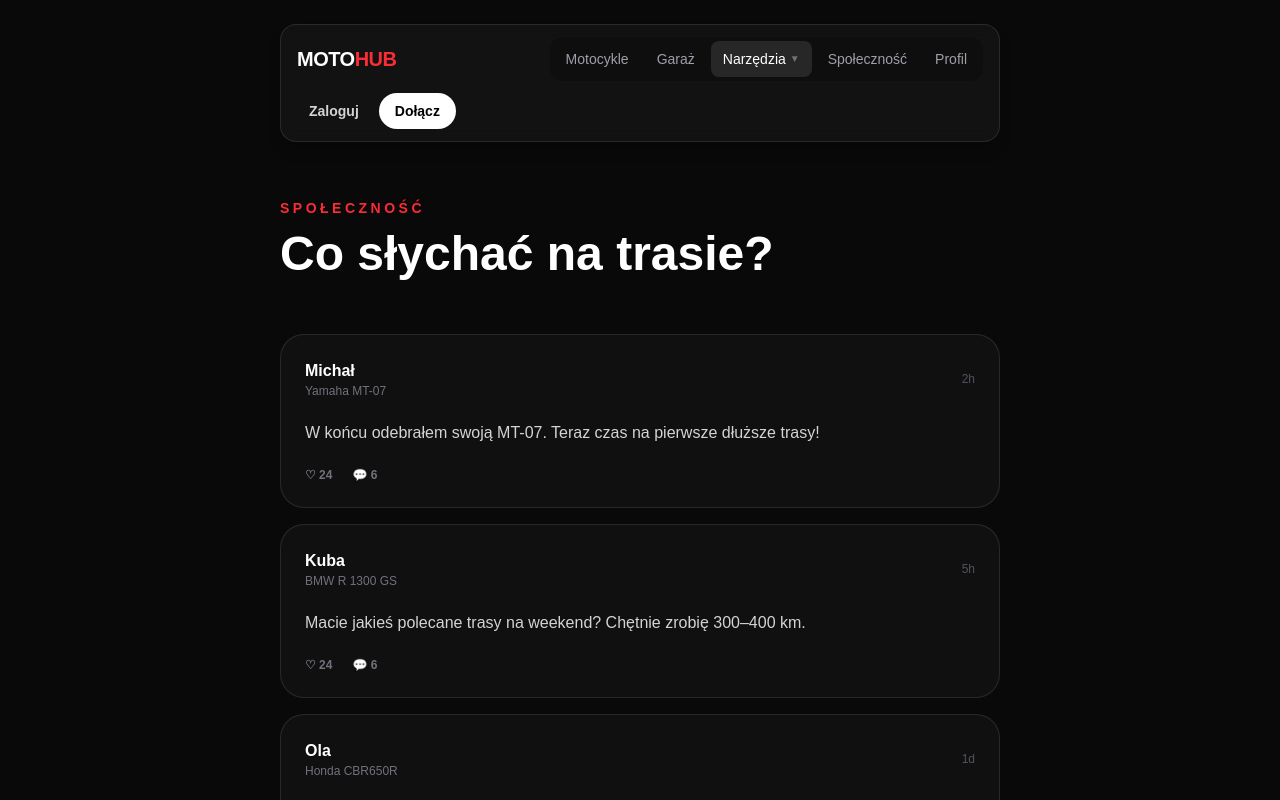
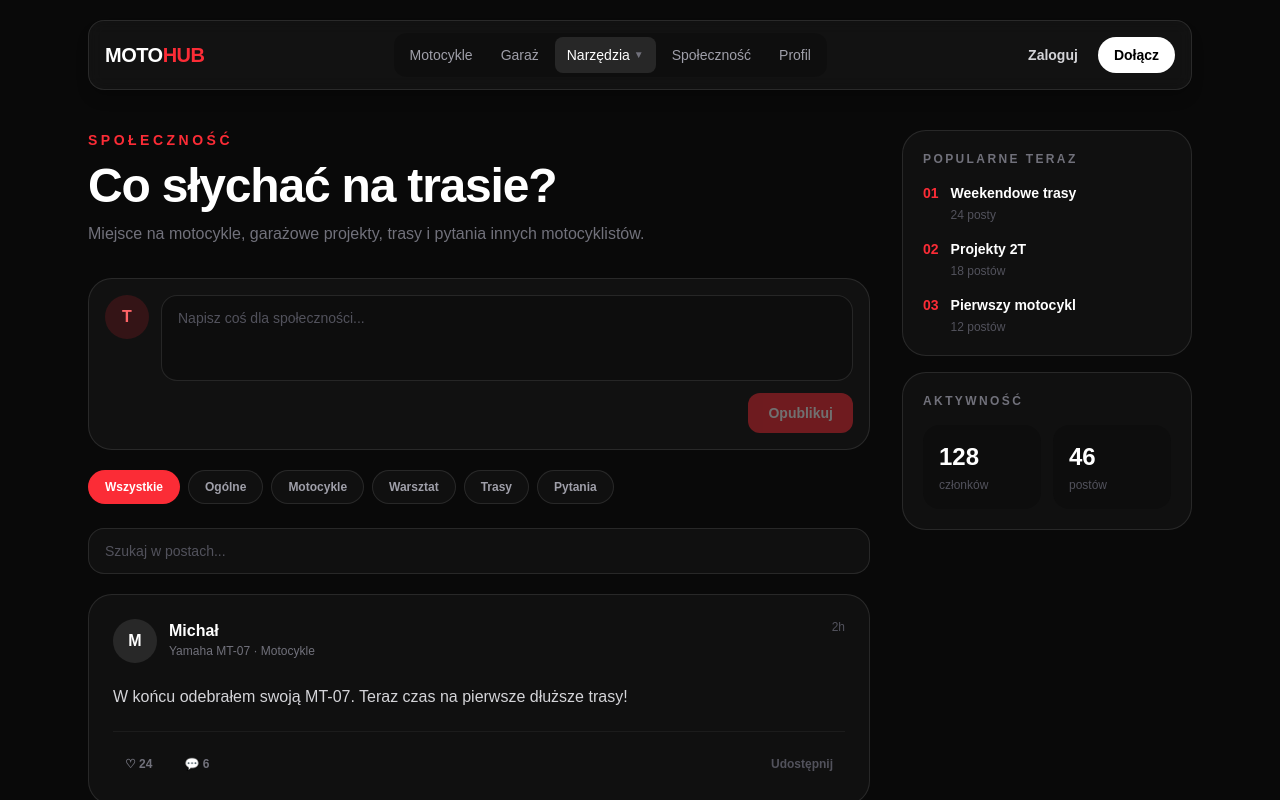
Before and after one commit to maker599/Motohub, a Next.js app: page /spolecznosc in a window 1280 px wide. Shown: the top 800 px of the page. Built offline with nearby package versions, Linux system fonts and the light colour scheme; no server answers.

Commit message:
Redesign community page

```diff
--- a/app/spolecznosc/page.tsx
+++ b/app/spolecznosc/page.tsx
@@ -1,6 +1,176 @@
-import Link from "next/link";
+"use client";
+
+import { useMemo, useState } from "react";
 import SiteNav from "../SiteNav";
 
-const posts=[["Michał","Yamaha MT-07","W końcu odebrałem swoją MT-07. Teraz czas na pierwsze dłuższe trasy!","2h"],["Kuba","BMW R 1300 GS","Macie jakieś polecane trasy na weekend? Chętnie zrobię 300–400 km.","5h"],["Ola","Honda CBR650R","Pierwszy sezon i coraz bardziej rozumiem, dlaczego wszyscy mówią, że jazda uzależnia.","1d"]];
+type Post = {
+  id: number;
+  name: string;
+  initials: string;
+  bike: string;
+  category: string;
+  text: string;
+  time: string;
+  likes: number;
+  comments: number;
+  liked?: boolean;
+};
 
-export default function CommunityPage(){return <main className="min-h-screen bg-[#090909] text-white"><div className="mx-auto max-w-3xl px-6 py-6"><SiteNav /><header className="py-14"><p className="text-sm font-bold uppercase tracking-[.25em] text-red-500">Społeczność</p><h1 className="mt-3 text-5xl font-black">Co słychać na trasie?</h1></header><div className="space-y-4">{posts.map(([name,bike,text,time])=><article key={name} className="rounded-3xl border border-white/10 bg-white/[.03] p-6"><div className="flex items-center justify-between"><div><p className="font-bold">{name}</p><p className="text-xs text-zinc-500">{bike}</p></div><span className="text-xs text-zinc-600">{time}</span></div><p className="mt-5 leading-7 text-zinc-300">{text}</p><div className="mt-5 flex gap-5 text-xs font-bold text-zinc-500"><span>♡ 24</span><span>💬 6</span></div></article>)}</div></div></main>}
+const initialPosts: Post[] = [
+  { id: 1, name: "Michał", initials: "M", bike: "Yamaha MT-07", category: "Motocykle", text: "W końcu odebrałem swoją MT-07. Teraz czas na pierwsze dłuższe trasy!", time: "2h", likes: 24, comments: 6 },
+  { id: 2, name: "Kuba", initials: "K", bike: "BMW R 1300 GS", category: "Trasy", text: "Macie jakieś polecane trasy na weekend? Chętnie zrobię 300–400 km.", time: "5h", likes: 18, comments: 9 },
+  { id: 3, name: "Ola", initials: "O", bike: "Honda CBR650R", category: "Ogólne", text: "Pierwszy sezon i coraz bardziej rozumiem, dlaczego wszyscy mówią, że jazda uzależnia.", time: "1d", likes: 31, comments: 12 },
+  { id: 4, name: "Bartek", initials: "B", bike: "KTM 300 EXC", category: "Warsztat", text: "Mały update z garażu — motocykl po serwisie i w końcu gotowy na sezon.", time: "1d", likes: 15, comments: 4 },
+];
+
+const categories = ["Wszystkie", "Ogólne", "Motocykle", "Warsztat", "Trasy", "Pytania"];
+
+export default function CommunityPage() {
+  const [posts, setPosts] = useState(initialPosts);
+  const [category, setCategory] = useState("Wszystkie");
+  const [query, setQuery] = useState("");
+  const [draft, setDraft] = useState("");
+
+  const visiblePosts = useMemo(() => {
+    const q = query.trim().toLowerCase();
+    return posts.filter((post) => {
+      const matchesCategory = category === "Wszystkie" || post.category === category;
+      const matchesQuery = !q || [post.name, post.bike, post.text, post.category].some((value) => value.toLowerCase().includes(q));
+      return matchesCategory && matchesQuery;
+    });
+  }, [posts, category, query]);
+
+  function toggleLike(id: number) {
+    setPosts((current) => current.map((post) => post.id === id
+      ? { ...post, liked: !post.liked, likes: post.likes + (post.liked ? -1 : 1) }
+      : post));
+  }
+
+  function addPost(event: React.FormEvent) {
+    event.preventDefault();
+    const text = draft.trim();
+    if (!text) return;
+    setPosts((current) => [{
+      id: Date.now(),
+      name: "Ty",
+      initials: "T",
+      bike: "Twój motocykl",
+      category: "Ogólne",
+      text,
+      time: "teraz",
+      likes: 0,
+      comments: 0,
+    }, ...current]);
+    setDraft("");
+  }
+
+  return (
+    <main className="min-h-screen bg-[#090909] text-white">
+      <div className="mx-auto max-w-6xl px-4 py-5 sm:px-6">
+        <SiteNav />
+
+        <section className="grid gap-8 py-10 lg:grid-cols-[minmax(0,1fr)_290px]">
+          <div>
+            <div className="mb-8">
+              <p className="text-sm font-bold uppercase tracking-[.25em] text-red-500">Społeczność</p>
+              <h1 className="mt-3 text-4xl font-black tracking-tight sm:text-5xl">Co słychać na trasie?</h1>
+              <p className="mt-3 max-w-2xl text-zinc-500">Miejsce na motocykle, garażowe projekty, trasy i pytania innych motocyklistów.</p>
+            </div>
+
+            <form onSubmit={addPost} className="mb-5 rounded-3xl border border-white/10 bg-white/[.035] p-4">
+              <div className="flex gap-3">
+                <div className="grid h-11 w-11 shrink-0 place-items-center rounded-full bg-red-500/15 font-black text-red-400">T</div>
+                <textarea
+                  value={draft}
+                  onChange={(event) => setDraft(event.target.value)}
+                  placeholder="Napisz coś dla społeczności..."
+                  rows={3}
+                  className="min-w-0 flex-1 resize-none rounded-2xl border border-white/10 bg-black/20 px-4 py-3 text-sm text-white outline-none placeholder:text-zinc-600 focus:border-red-500/50"
+                />
+              </div>
+              <div className="mt-3 flex items-center justify-end">
+                <button type="submit" disabled={!draft.trim()} className="rounded-xl bg-red-500 px-5 py-2.5 text-sm font-bold text-white transition hover:bg-red-400 disabled:cursor-not-allowed disabled:opacity-40">Opublikuj</button>
+              </div>
+            </form>
+
+            <div className="mb-5 flex gap-2 overflow-x-auto pb-1">
+              {categories.map((item) => (
+                <button
+                  key={item}
+                  type="button"
+                  onClick={() => setCategory(item)}
+                  className={`shrink-0 rounded-full border px-4 py-2 text-xs font-bold transition ${category === item ? "border-red-500/40 bg-red-500 text-white" : "border-white/10 bg-white/[.03] text-zinc-400 hover:bg-white/[.07] hover:text-white"}`}
+                >
+                  {item}
+                </button>
+              ))}
+            </div>
+
+            <div className="mb-5">
+              <input
+                value={query}
+                onChange={(event) => setQuery(event.target.value)}
+                placeholder="Szukaj w postach..."
+                className="w-full rounded-2xl border border-white/10 bg-white/[.03] px-4 py-3 text-sm text-white outline-none placeholder:text-zinc-600 focus:border-red-500/50"
+              />
+            </div>
+
+            <div className="space-y-4">
+              {visiblePosts.map((post) => (
+                <article key={post.id} className="rounded-3xl border border-white/10 bg-white/[.03] p-5 transition hover:border-white/15 sm:p-6">
+                  <div className="flex items-start justify-between gap-4">
+                    <div className="flex min-w-0 gap-3">
+                      <div className="grid h-11 w-11 shrink-0 place-items-center rounded-full bg-white/10 font-black">{post.initials}</div>
+                      <div className="min-w-0">
+                        <p className="font-bold">{post.name}</p>
+                        <p className="truncate text-xs text-zinc-500">{post.bike} · {post.category}</p>
+                      </div>
+                    </div>
+                    <span className="shrink-0 text-xs text-zinc-600">{post.time}</span>
+                  </div>
+                  <p className="mt-5 leading-7 text-zinc-300">{post.text}</p>
+                  <div className="mt-5 flex items-center gap-2 border-t border-white/5 pt-4">
+                    <button type="button" onClick={() => toggleLike(post.id)} className={`rounded-xl px-3 py-2 text-xs font-bold transition ${post.liked ? "bg-red-500/15 text-red-400" : "text-zinc-500 hover:bg-white/5 hover:text-white"}`}>
+                      {post.liked ? "♥" : "♡"} {post.likes}
+                    </button>
+                    <button type="button" className="rounded-xl px-3 py-2 text-xs font-bold text-zinc-500 hover:bg-white/5 hover:text-white">💬 {post.comments}</button>
+                    <button type="button" className="ml-auto rounded-xl px-3 py-2 text-xs font-bold text-zinc-600 hover:bg-white/5 hover:text-white">Udostępnij</button>
+                  </div>
+                </article>
+              ))}
+              {visiblePosts.length === 0 && (
+                <div className="rounded-3xl border border-dashed border-white/10 p-10 text-center text-sm text-zinc-500">Brak postów pasujących do filtrów.</div>
+              )}
+            </div>
+          </div>
+
+          <aside className="space-y-4">
+            <div className="rounded-3xl border border-white/10 bg-white/[.03] p-5">
+              <p className="text-xs font-bold uppercase tracking-[.2em] text-zinc-500">Popularne teraz</p>
+              <div className="mt-4 space-y-4">
+                {[
+                  ["Weekendowe trasy", "24 posty"],
+                  ["Projekty 2T", "18 postów"],
+                  ["Pierwszy motocykl", "12 postów"],
+                ].map(([title, count], index) => (
+                  <div key={title} className="flex gap-3">
+                    <span className="text-sm font-black text-red-500">0{index + 1}</span>
+                    <div><p className="text-sm font-bold">{title}</p><p className="mt-1 text-xs text-zinc-600">{count}</p></div>
+                  </div>
+                ))}
+              </div>
+            </div>
+
+            <div className="rounded-3xl border border-white/10 bg-white/[.03] p-5">
+              <p className="text-xs font-bold uppercase tracking-[.2em] text-zinc-500">Aktywność</p>
+              <div className="mt-4 grid grid-cols-2 gap-3">
+                <div className="rounded-2xl bg-black/20 p-4"><p className="text-2xl font-black">128</p><p className="mt-1 text-xs text-zinc-600">członków</p></div>
+                <div className="rounded-2xl bg-black/20 p-4"><p className="text-2xl font-black">46</p><p className="mt-1 text-xs text-zinc-600">postów</p></div>
+              </div>
+            </div>
+          </aside>
+        </section>
+      </div>
+    </main>
+  );
+}
```
